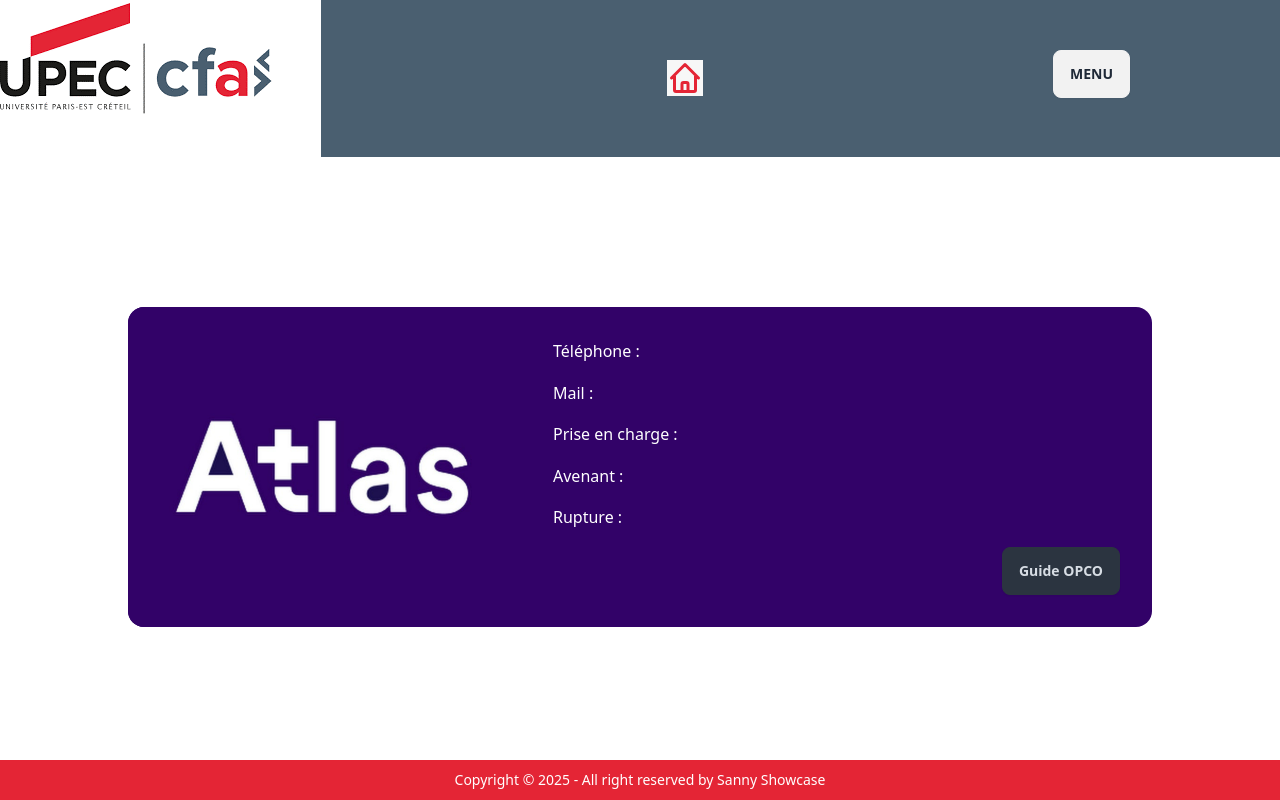
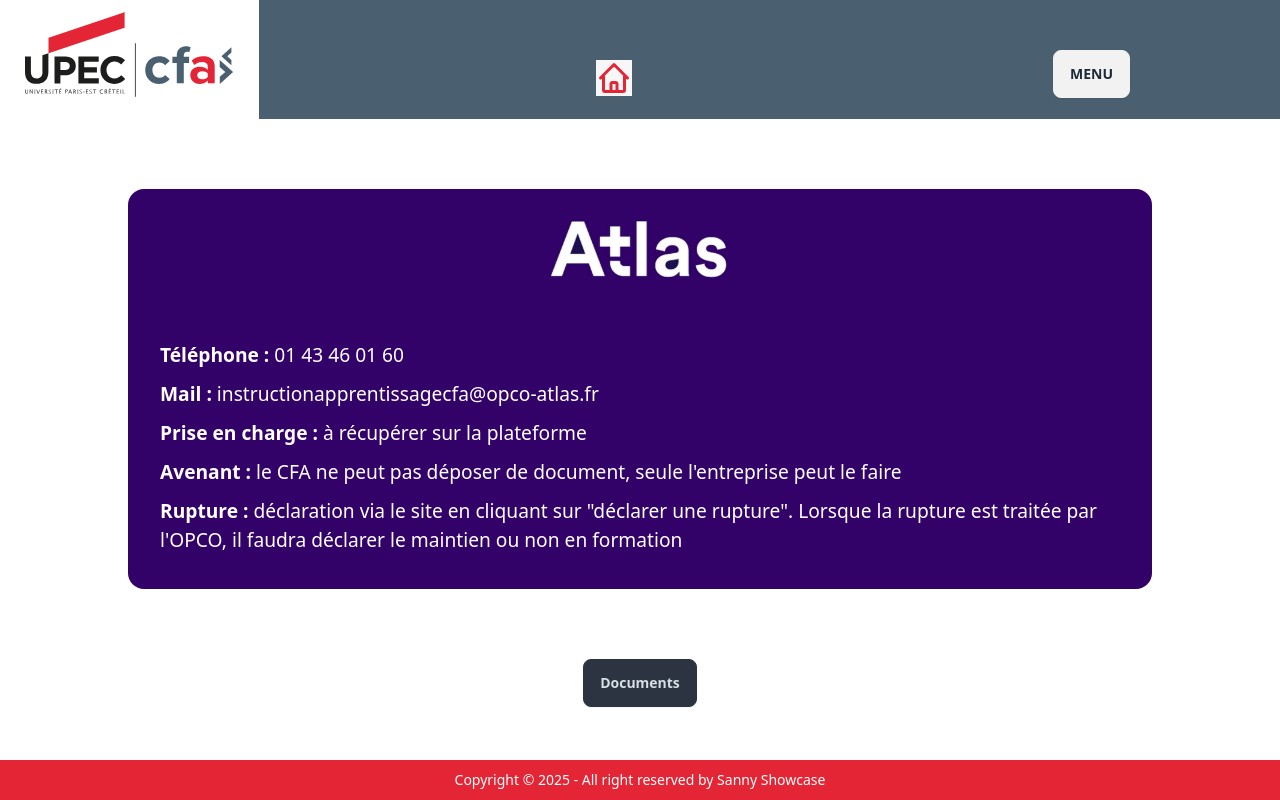
Before and after one commit to sannydasilva/OPCO, a React (Vite) app: page /atlas in a window 1280 px wide. Built offline with nearby package versions, Linux system fonts and the light colour scheme.

Commit message:
modif home, atlas, akto, contructys

```diff
--- a/src/app/App.css
+++ b/src/app/App.css
@@ -40,3 +40,7 @@
 .read-the-docs {
   color: #888;
 } */
+
+body {
+  font-size: larger;
+}
--- a/src/components/header/header.css
+++ b/src/components/header/header.css
@@ -11,6 +11,7 @@
 
 .svghome {
   margin-top: 60px;
+  margin-right: 80px;
 }
 
 .text-pink-600 {
--- a/src/pages/akto/akto.css
+++ b/src/pages/akto/akto.css
@@ -1,7 +1,7 @@
 .shadow-xl-akto {
   /* margin-top: 150px; */
   width: 80%;
-  margin: 150px auto;
+  margin: 70px auto;
   background-color: #1d4851;
   height: 50vh;
 }
@@ -11,8 +11,8 @@
 } */
 
 .logoakto {
-  margin-top: 100px;
-  margin-left: 15px;
+  margin-top: 50px;
+  /* margin-left: 15px; */
 }
 
 /* .card-actions {
@@ -21,3 +21,30 @@
   gap: 0.5rem;
   flex-wrap: nowrap;
 } */
+
+.drawer-akto {
+  position: relative;
+  display: flex;
+  grid-auto-columns: max-content auto;
+  width: 10%;
+  /* margin-top: 50px; */
+  justify-content: center;
+}
+
+.aktocontainer {
+  display: flex;
+  justify-content: center;
+  align-items: center;
+  /*height: 70vh;  Prend toute la hauteur de la fenêtre */
+  /* margin: auto; */
+  /* justify-content: space-around; */
+  flex-direction: column;
+}
+
+.min-h-screen-akto {
+  min-height: 50vh;
+}
+
+.w-96-akto {
+  width: 50rem;
+}
--- a/src/pages/akto/akto.jsx
+++ b/src/pages/akto/akto.jsx
@@ -4,52 +4,82 @@
 
 const akto = () => {
   return (
-    <div className="card card-side bg-neutral shadow-xl-akto w-1/2">
+    <div className="aktocontainer">
+      <div className="flex justify-center items-center min-h-screen-akto">
+        <div className="card akto-bg-base-100 w-96-akto shadow-xl-akto">
           <figure>
             <a href="https://www.akto.fr/" target="_blank">
               <img src={aktologo} className="logoakto" alt="logo akto" />
             </a>
           </figure>
-
           <div className="card-body">
-        <p>Téléphone : 01 88 13 10 00</p>
             <p>
-          Mail : gestionnaire en charge du portefeuille : Virginie Chevalier :
-          virginie.chevalier@akto.fr
+              <strong>Téléphone : </strong> 01 88 13 10 00
             </p>
             <p>
-          <strong>
-            <u>Prise en charge</u>
-          </strong>{" "}
-          : par téléphone ou à récupérer sur plateforme
+              <strong>Mail : </strong> gestionnaire en charge du portefeuille :
+              Virginie Chevalier : virginie.chevalier@akto.fr
             </p>
-
-        <p>Avenant : à déposer sur plateforme + mail gestionnaire Akto</p>
-        <p>Rupture : à déposer sur plateforme + mail gestionnaire Akto</p>
-        <div className="card-actions justify-end">
+            <p>
+              <strong>Prise en charge :</strong> à récupérer sur plateforme
+            </p>
+            <p>
+              <strong>Avenant :</strong> à déposer sur plateforme + mail
+              gestionnaire Akto
+            </p>
+            <p>
+              <strong>Rupture : </strong>à déposer sur plateforme + mail
+              gestionnaire Akto
+            </p>
+          </div>
+        </div>
+      </div>
+      <div className="drawer-akto drawer-end">
+        <input id="my-drawer-4" type="checkbox" className="drawer-toggle" />
+        <div className="drawer-content">
+          <label
+            htmlFor="my-drawer-4"
+            className="drawer-button btn btn-neutral"
+          >
+            Documents
+          </label>
+        </div>
+        <div className="drawer-side">
+          <label
+            htmlFor="my-drawer-4"
+            aria-label="close sidebar"
+            className="drawer-overlay"
+          ></label>
+          <ul className="menu bg-base-200 text-base-content min-h-full w-80 p-4">
+            {/* Sidebar content here */}
+            <li>
               <a
                 href="/OPCO/akto-tuto-contrat-app.pdf"
                 target="_blank"
                 rel="noopener noreferrer"
               >
-            <button className="btn btn-neutral">
-              Tuto contrat apprentissage
-            </button>
+                Tuto contrat
               </a>
+            </li>
+            <li>
               <a
                 href="/OPCO/akto-tuto-depot-facture.pdf"
                 target="_blank"
                 rel="noopener noreferrer"
               >
-            <button className="btn btn-neutral">Tuto dépôt factures</button>
+                Tuto facture
               </a>
+            </li>
+            <li>
               <a
                 href="/OPCO/akto-webinaire-financement.pdf"
                 target="_blank"
                 rel="noopener noreferrer"
               >
-            <button className="btn btn-neutral">Support financement</button>
+                Webinaire financement
               </a>
+            </li>
+          </ul>
         </div>
       </div>
     </div>
--- a/src/pages/atlas/atlas.css
+++ b/src/pages/atlas/atlas.css
@@ -1,10 +1,39 @@
 .shadow-xl-atlas {
-  /* margin-top: 150px; */
   width: 80%;
-  margin: 150px auto;
+  margin: 70px auto;
   background-color: #320268;
+  height: 50vh;
 }
 
-/* .logoafdas {
-    margin-top: 15px;
-  } */
+img.logoatlas {
+  margin: auto;
+  width: 60%;
+}
+
+.drawer-atlas {
+  position: relative;
+  display: flex;
+  grid-auto-columns: max-content auto;
+  width: 10%;
+  justify-content: center;
+}
+
+.atlascontainer {
+  display: flex;
+  justify-content: center;
+  align-items: center;
+
+  flex-direction: column;
+}
+
+.min-h-screen-atlas {
+  min-height: 50vh;
+}
+
+.w-96-atlas {
+  width: 50rem;
+}
+
+.atlas-figure {
+  height: 30%;
+}
--- a/src/pages/atlas/atlas.jsx
+++ b/src/pages/atlas/atlas.jsx
@@ -4,28 +4,66 @@
 
 const atlas = () => {
   return (
-    <div>
-      <div className="card card-side bg-neutral shadow-xl-atlas w-1/2">
-        <figure>
-          <a href="https://www.opco-atlas.fr/" target="_blank">
-            <img src={atlaslogo} className="logoatlas" alt="logo atlas" />
-          </a>
-        </figure>
-        <div className="card-body">
-          <p>Téléphone : </p>
-          <p>Mail :</p>
-          <p>Prise en charge : </p>
-          <p>Avenant : </p>
-          <p>Rupture : </p>
-          <div className="card-actions justify-end">
-            {/* <a
-              href="/OPCO/afdas-guide.pdf"
-              target="_blank"
-              rel="noopener noreferrer"
-            > */}
-            <button className="btn btn-neutral">Guide OPCO</button>
-            {/* </a> */}
+    <div className="atlascontainer">
+      {/* card 1 */}
+      <div className="flex justify-center items-center min-h-screen-atlas">
+        <div className="card akto-bg-base-100 w-96-akto shadow-xl-atlas">
+          <figure className="atlas-figure">
+            <a href="https://www.opco-atlas.fr/" target="_blank">
+              <img src={atlaslogo} className="logoatlas" alt="logo atlas" />
+            </a>
+          </figure>
+          <div className="card-body">
+            <p>
+              <strong>Téléphone : </strong> 01 43 46 01 60
+            </p>
+            <p>
+              <strong>Mail : </strong> instructionapprentissagecfa@opco-atlas.fr
+            </p>
+            <p>
+              <strong>Prise en charge : </strong> à récupérer sur la plateforme
+            </p>
+            <p>
+              <strong>Avenant :</strong> le CFA ne peut pas déposer de document,
+              seule l'entreprise peut le faire
+            </p>
+            <p>
+              <strong>Rupture : </strong> déclaration via le site en cliquant
+              sur "déclarer une rupture". Lorsque la rupture est traitée par
+              l'OPCO, il faudra déclarer le maintien ou non en formation
+            </p>
           </div>
+        </div>
+      </div>
+      <div className="drawer-atlas drawer-end">
+        <input id="my-drawer-4" type="checkbox" className="drawer-toggle" />
+        <div className="drawer-content">
+          {/* Page content here */}
+          <label
+            htmlFor="my-drawer-4"
+            className="drawer-button btn btn-neutral"
+          >
+            Documents
+          </label>
+        </div>
+        <div className="drawer-side">
+          <label
+            htmlFor="my-drawer-4"
+            aria-label="close sidebar"
+            className="drawer-overlay"
+          ></label>
+          <ul className="menu bg-base-200 text-base-content min-h-full w-80 p-4">
+            {/* Sidebar content here */}
+            <li>
+              <a>Doc 1</a>
+            </li>
+            <li>
+              <a>Doc 2</a>
+            </li>
+            <li>
+              <a>Doc 3</a>
+            </li>
+          </ul>
         </div>
       </div>
     </div>
--- a/src/pages/constructys/constructys.jsx
+++ b/src/pages/constructys/constructys.jsx
@@ -4,32 +4,80 @@
 
 const constructys = () => {
   return (
-    <div>
-      <div className="card card-side bg-neutral shadow-xl-constructys w-1/2">
-        <figure>
+    <div className="constructyscontainer">
+      {/* card 1 */}
+      <div className="flex justify-center items-center min-h-screen-constructys">
+        <div className="card akto-bg-base-100 w-96-akto shadow-xl-constructys">
+          <figure className="constructys-figure">
             <a href="https://www.constructys.fr/" target="_blank">
               <img
                 src={constructyslogo}
-              className="logoconstructys"
+                className="logoaconstructys"
                 alt="logo constructys"
               />
             </a>
           </figure>
           <div className="card-body">
-          <p>Téléphone : </p>
-          <p>Mail :</p>
-          <p>Prise en charge : </p>
-          <p>Avenant : </p>
-          <p>Rupture : </p>
-          <div className="card-actions justify-end">
+            <p>
+              <strong>Téléphone : </strong> 01 42 27 49 49
+            </p>
+            <p>
+              <strong>Mail : </strong> apprentissage.idf@constructys.fr
+            </p>
+            <p>
+              <strong>Mail facturation : </strong>{" "}
+              facture.apprentissage@constructys.fr
+            </p>
+            <p>
+              <strong>Prise en charge : </strong> à récupérer sur la plateforme
+            </p>
+            <p>
+              <strong>Avenant :</strong> l'entreprise doit faire le nécessaire
+              pour informer l'OPCO
+            </p>
+            <p>
+              <strong>Rupture : </strong> envoyer formulaire rupture à
+              apprentissage.idf@constructys.fr et informer si maintien ou non
+              (possible de déclarer la date de rupture en anticipée)
+            </p>
+          </div>
+        </div>
+      </div>
+      <div className="drawer-constructys drawer-end">
+        <input id="my-drawer-4" type="checkbox" className="drawer-toggle" />
+        <div className="drawer-content">
+          {/* Page content here */}
+          <label
+            htmlFor="my-drawer-4"
+            className="drawer-button btn btn-neutral"
+          >
+            Documents
+          </label>
+        </div>
+        <div className="drawer-side">
+          <label
+            htmlFor="my-drawer-4"
+            aria-label="close sidebar"
+            className="drawer-overlay"
+          ></label>
+          <ul className="menu bg-base-200 text-base-content min-h-full w-80 p-4">
+            {/* Sidebar content here */}
+            <li>
               <a
                 href="/OPCO/Contacts-Constryctys-IDF.pdf"
                 target="_blank"
                 rel="noopener noreferrer"
               >
-              <button className="btn btn-neutral">Contacts</button>
+                Contacts
               </a>
-          </div>
+            </li>
+            <li>
+              <a>Doc 2</a>
+            </li>
+            <li>
+              <a>Doc 3</a>
+            </li>
+          </ul>
         </div>
       </div>
     </div>
--- a/src/pages/home/home.css
+++ b/src/pages/home/home.css
@@ -1,11 +1,13 @@
-.container {
+.container-home {
   display: flex;
   justify-content: center;
   align-items: center;
-  height: 70vh; /* Prend toute la hauteur de la fenêtre */
+  height: 70vh;
   margin: auto;
-  /* justify-content: space-around; */
+
   flex-direction: column;
+  font-size: larger;
+  font-weight: 500;
 }
 
 .card-body {
```
Also changed, not shown: src/pages/constructys/constructys.css (+48 -5 lines), src/pages/home/home.jsx (+5 -44 lines), src/assets/logo_upec_cfa.png. Lines whose indentation alone changed are shown as unchanged.
